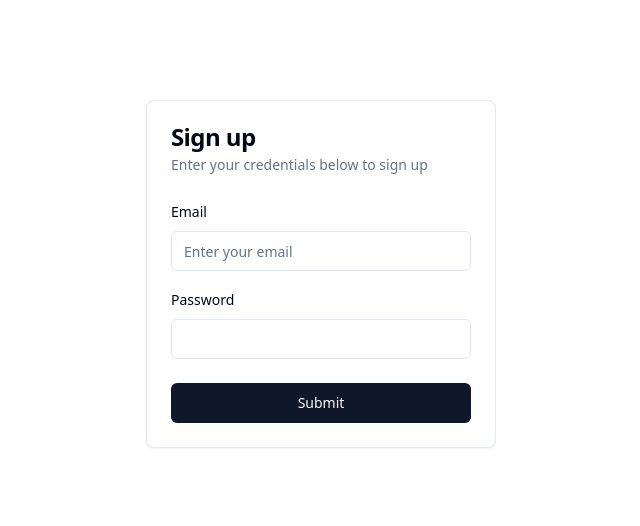
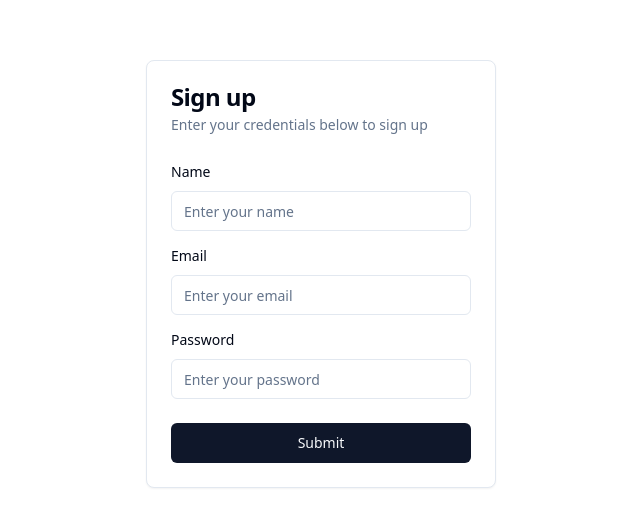
Before and after one commit to riverrz/easygenerator-assignment, a React (Vite) app in the folder client/: page /signup in a window 1280 px wide. Shown: the part 126-652 px from the top of the page, without its empty margins (319-959 px from the left). Built offline with nearby package versions, Linux system fonts and the light colour scheme; no server answers.

Commit message:
Add name form field

```diff
--- a/client/src/modules/auth/signup/components/signup-form.tsx
+++ b/client/src/modules/auth/signup/components/signup-form.tsx
@@ -26,7 +26,7 @@ const formSchema = z.object({
   password: z.string().min(8, {
     message: "Password must be valid",
   }),
-  name: z.string({ required_error: "Name is required" }),
+  name: z.string().min(1, { message: "Name is required" }),
 });
 
 export type RegisterFormValues = z.infer<typeof formSchema>;
@@ -72,7 +72,20 @@ export const SignupForm = ({ onSuccess }: Props) => {
   return (
     <Form {...form}>
       <form onSubmit={form.handleSubmit(onFormSubmit)}>
-        <div className="grid gap-4">
+        <div className="grid gap-3">
+          <FormField
+            control={form.control}
+            name="name"
+            render={({ field }) => (
+              <FormItem>
+                <FormLabel>Name</FormLabel>
+                <FormControl>
+                  <Input type="text" placeholder="Enter your name" {...field} />
+                </FormControl>
+                <FormMessage className="text-xs" />
+              </FormItem>
+            )}
+          />
           <FormField
             control={form.control}
             name="email"
@@ -86,7 +99,7 @@ export const SignupForm = ({ onSuccess }: Props) => {
                     {...field}
                   />
                 </FormControl>
-                <FormMessage />
+                <FormMessage className="text-xs" />
               </FormItem>
             )}
           />
@@ -97,9 +110,13 @@ export const SignupForm = ({ onSuccess }: Props) => {
               <FormItem>
                 <FormLabel>Password</FormLabel>
                 <FormControl>
-                  <Input type="password" {...field} />
+                  <Input
+                    type="password"
+                    placeholder="Enter your password"
+                    {...field}
+                  />
                 </FormControl>
-                <FormMessage />
+                <FormMessage className="text-xs" />
               </FormItem>
             )}
           />
```
